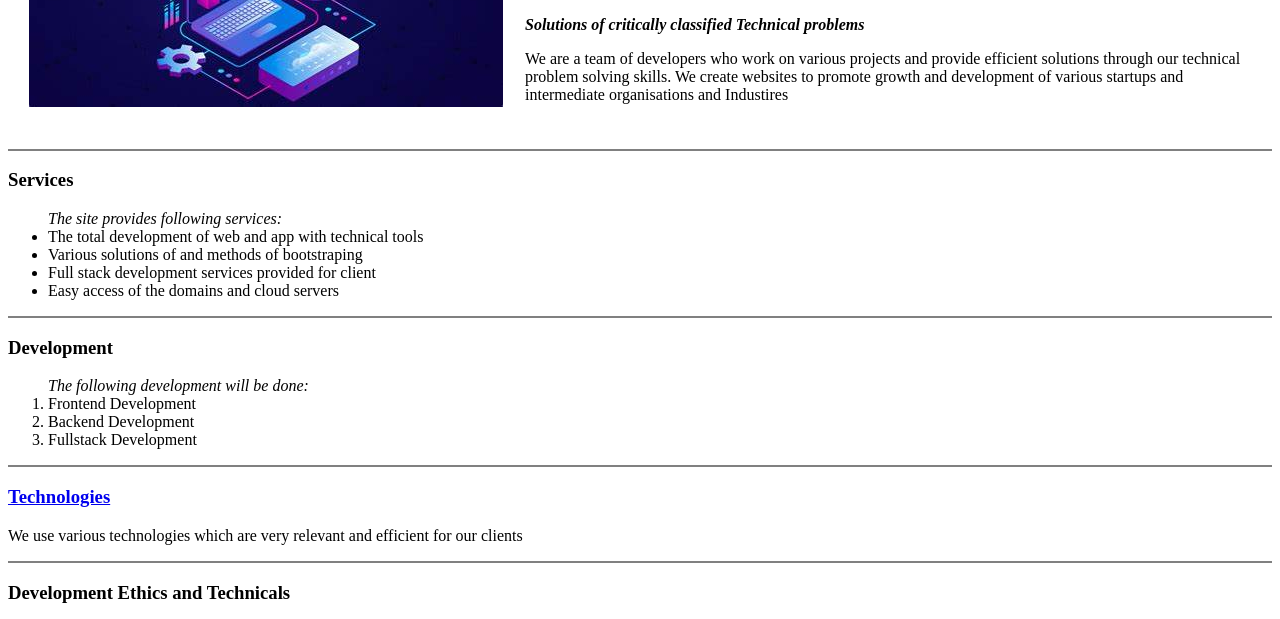
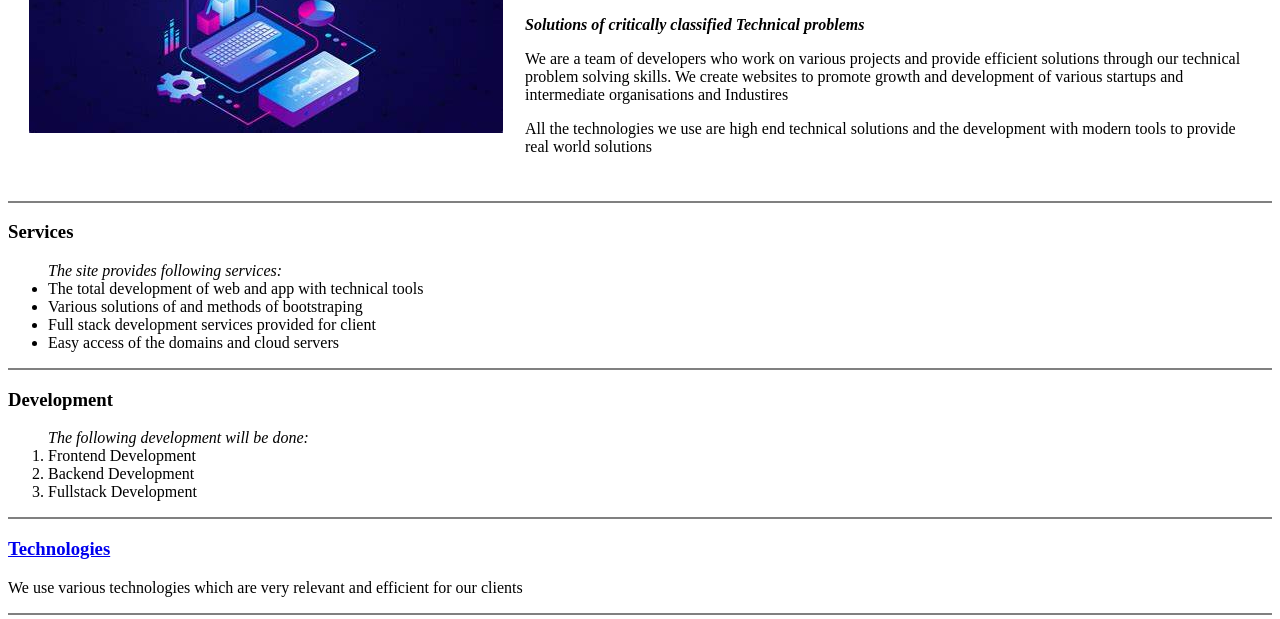
Before and after one commit to Sagar-munde/Titandevelopment, a plain HTML site: page index.html in a window 1280 px wide. Shown: the part 134-753 px from the top of the page. Drawn offline with Linux system fonts and the light colour scheme.

Commit message:
Update index.html

```diff
--- a/index.html
+++ b/index.html
@@ -14,6 +14,7 @@
             <h3><em>The web development project</em></h3>
             <p><em><strong>Solutions of critically classified Technical problems</strong></em></p>
             <p>We are a team of developers who work on various projects and provide efficient solutions through our technical problem solving skills. We create websites to promote growth and development of various startups and intermediate organisations and Industires</p>
+            <p>All the technologies we use are high end technical solutions and the development with modern tools to provide real world solutions</p>
             </td>
         </tr>
     </table>
```
